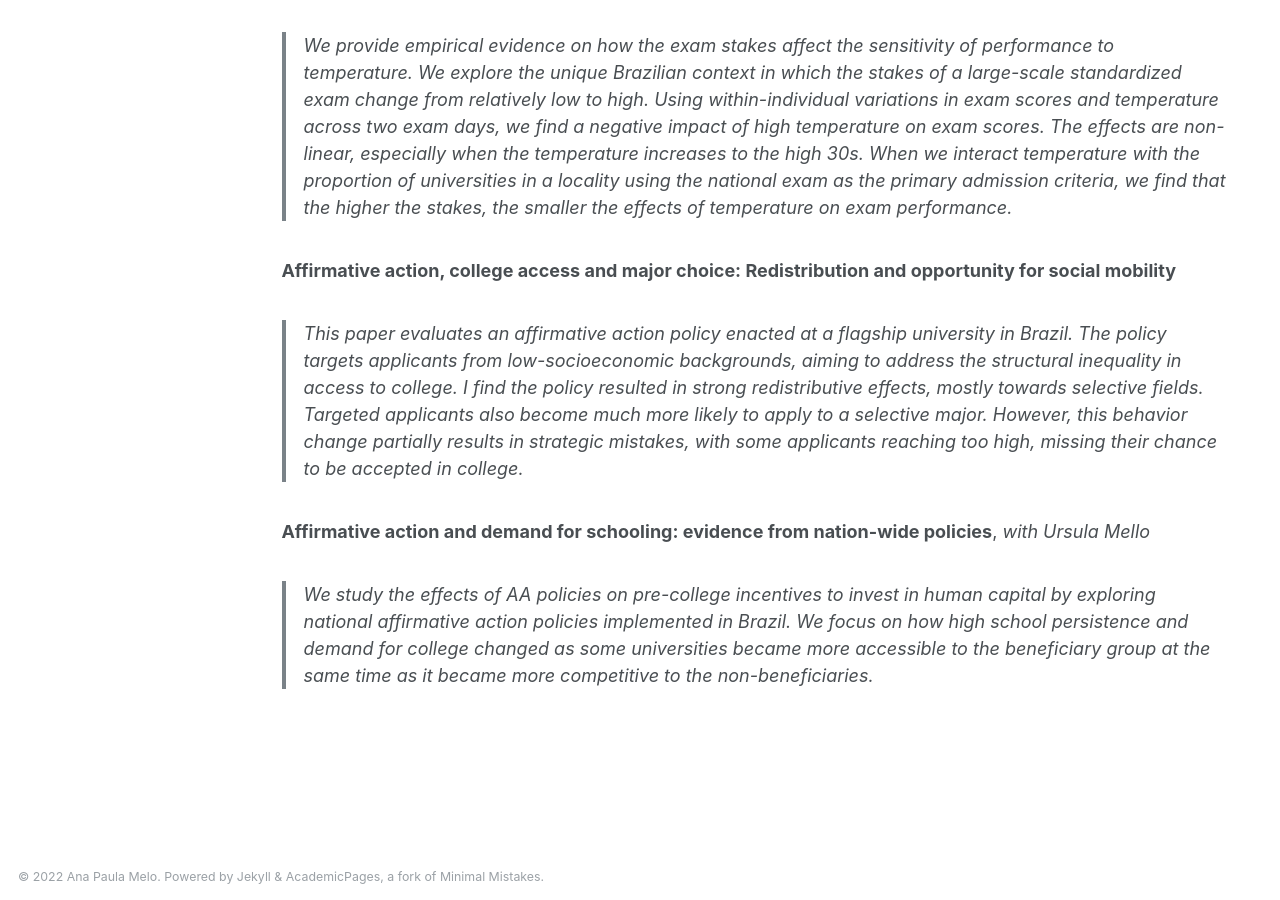
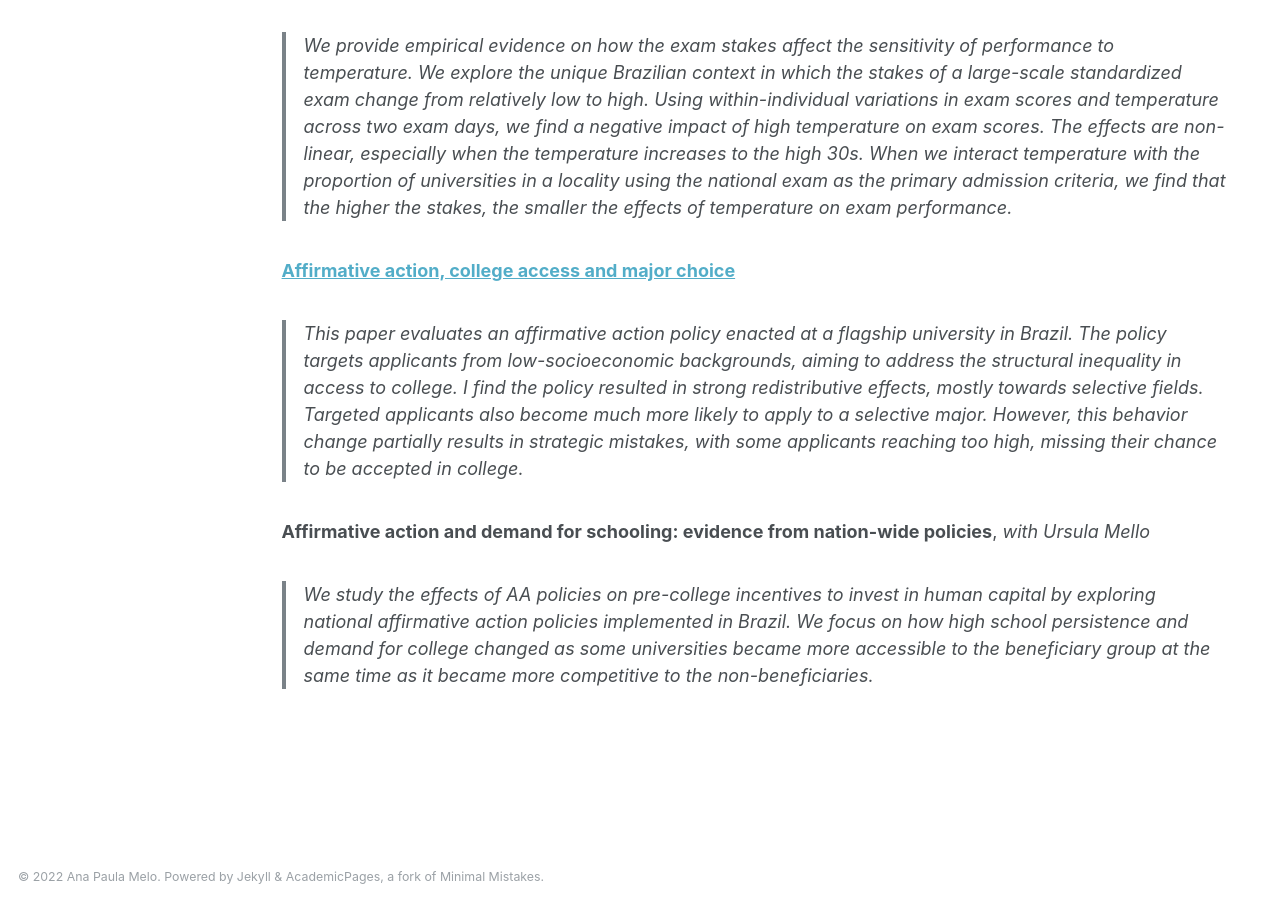
Before and after one commit to anapmelo/anapmelo.github.io, a Jekyll site: the page built from _pages/publications.md, in a window 1280 px wide and 900 px high, scrolled down 779 px. Built offline with Jekyll 4.4.1, drawn with Linux system fonts in a browser that asks for light colours.

Commit message:
Update publications.md

```diff
--- a/_pages/publications.md
+++ b/_pages/publications.md
@@ -23,7 +23,7 @@
 <a href="http://anapmelo.github.io/files/manuscript_MM2.pdf"> **Temperature, Effort, and Achievement: evidence from a large-scale standardized exam in Brazil**</a>, <a href="https://mizuhirosuzuki.github.io/"> _with Mizuhiro Suzuki_</a>
 > We provide empirical evidence on how the exam stakes affect the sensitivity of performance to temperature. We explore the unique Brazilian context in which the stakes of a large-scale standardized exam change from relatively low to high. Using within-individual variations in exam scores and temperature across two exam days, we find a negative impact of high temperature on exam scores. The effects are non-linear, especially when the temperature increases to the high 30s. When we interact temperature with the proportion of universities in a locality using the national exam as the primary admission criteria, we find that the higher the stakes, the smaller the effects of temperature on exam performance.
 
-**Affirmative action, college access and major choice: Redistribution and opportunity for social mobility**
+<a href="http://anapmelo.github.io/files/manuscript_Melo.pdf"> **Affirmative action, college access and major choice** </a>
 > This paper evaluates an affirmative action policy enacted at a flagship university in Brazil. The policy targets applicants from low-socioeconomic backgrounds, aiming to address the structural inequality in access to college. I find the policy resulted in strong redistributive effects, mostly towards selective fields. Targeted applicants also become much more likely to apply to a selective major. However, this behavior change partially results in strategic mistakes, with some applicants reaching too high, missing their chance to be accepted in college.
 
 **Affirmative action and demand for schooling: evidence from nation-wide policies**, _with Ursula Mello_
```
